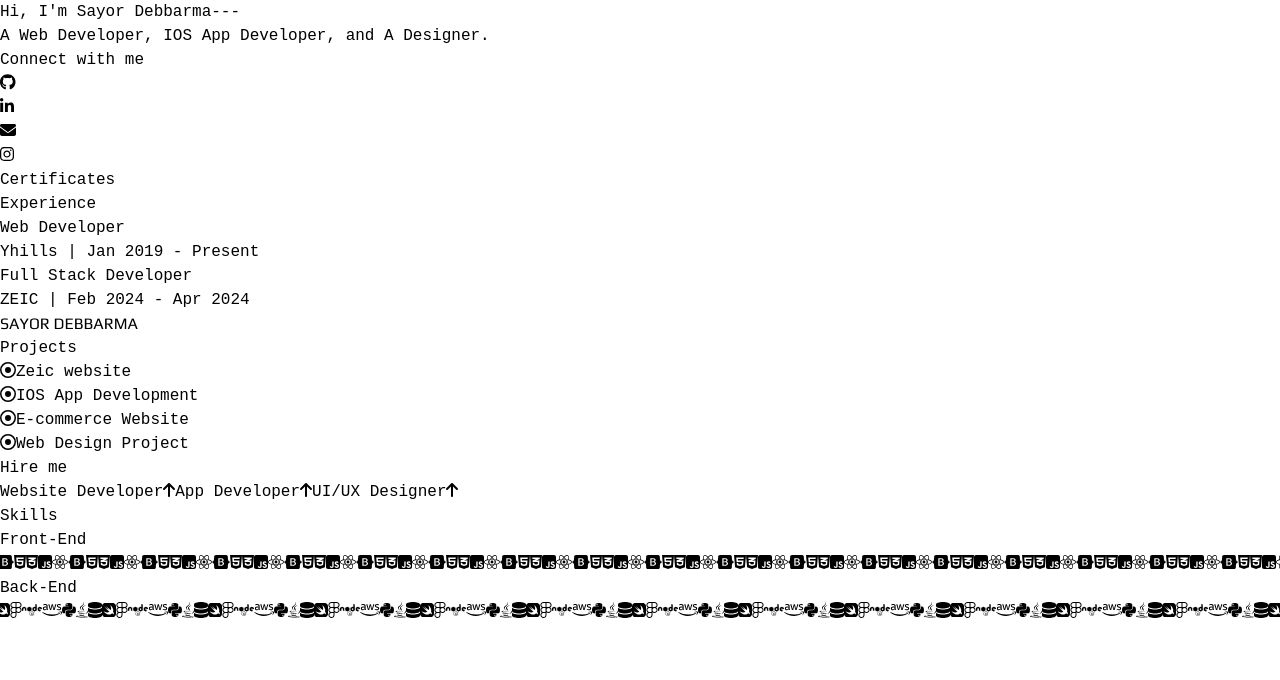
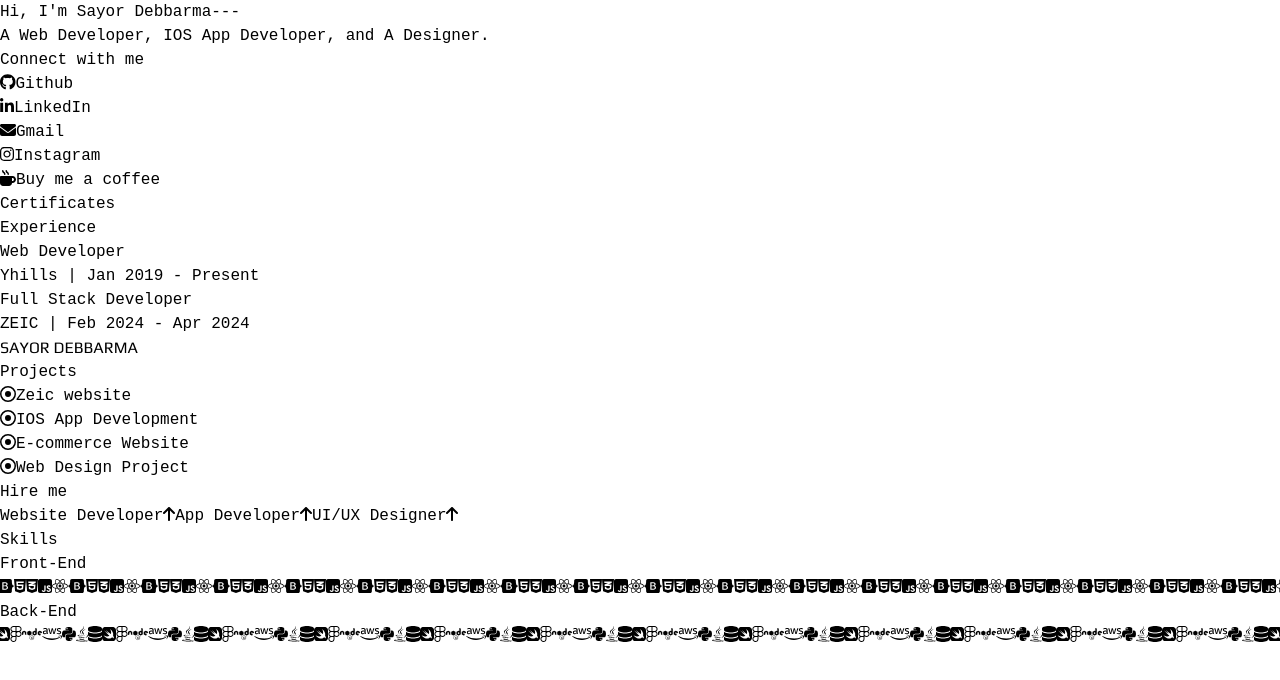
Before and after one commit to sayordebbarma/SD-Portfolio, a React (Vite) app: page / in a window 1280 px wide. Shown: the top 680 px of the page. Built offline with nearby package versions, Linux system fonts and the light colour scheme; the HTML template or start-up script is replaced by a standard one; a web font is replaced by a local one.

Commit message:
added some more feature to connection

```diff
--- a/src/Components/bentoGrid.jsx
+++ b/src/Components/bentoGrid.jsx
@@ -18,7 +18,9 @@ const generateRandomGradient = () => {
 
 const bentoGrid = () => {
   return (
-    <div className='h-full md:h-screen grid md:grid-cols-4 auto-rows-0 gap-4 p-10'> {/* auto-row-[200px] */}
+    <div className='h-full md:h-screen grid md:grid-cols-4 auto-rows-0 gap-4 p-10'>
+      {' '}
+      {/* auto-row-[200px] */}
       {data.map((item, i) => (
         <div
           key={i}
@@ -30,7 +32,7 @@ const bentoGrid = () => {
               : ''
           }
           ${i === 2 ? 'md:row-span-1' : ''}
-          ${i === 3 || i==5 ? 'md:row-span-2' : ''}
+          ${i === 3 || i == 5 ? 'md:row-span-2' : ''}
         `}
         >
           {renderContent(item)}
@@ -41,7 +43,7 @@ const bentoGrid = () => {
 };
 const renderContent = (item) => {
   const boxStyle =
-    'bg-white bg-opacity-10 hover:bg-opacity-20 overflow-hidden text-white shadow-5xl rounded-xl px-3 py-2 border-1 border-opacity-30 backdrop-filter backdrop-blur-3xl';
+    'w-full bg-white bg-opacity-10 hover:bg-opacity-20 overflow-hidden text-white shadow-5xl rounded-xl px-3 py-2 border-1 border-opacity-30 backdrop-filter backdrop-blur-3xl';
 
   switch (item.type) {
     case 'AboutMe':
@@ -55,37 +57,51 @@ const renderContent = (item) => {
       return (
         <div>
           <h2 className='font-bold text-xl'>{item.title}</h2>
-          <ul className='mt-4 grid grid-cols-2 gap-6 justify-items-center'>
+          <ul className='mt-4 grid grid-cols-2 gap-6 '>
             <li>
               <Link
-                className={` ${boxStyle}`}
+                className={` ${boxStyle} space-x-2`}
                 to='https://github.com/sayordebbarma'
                 target='/black'
               >
                 {item.github}
+                <span>Github</span>
               </Link>
             </li>
             <li>
               <Link
-                className={` ${boxStyle}`}
+                className={` ${boxStyle} space-x-2`}
                 to='https://linkedin.com/in/sayordebbarma'
                 target='/black'
               >
                 {item.linkedin}
+                <span>LinkedIn</span>
               </Link>
             </li>
             <li>
-              <Link className={` ${boxStyle}`} to='' target='/black'>
+              <Link className={` ${boxStyle} space-x-2`} to='' target='/black'>
                 {item.gmail}
+                <span>Gmail</span>
               </Link>
             </li>
             <li>
               <Link
-                className={` ${boxStyle}`}
+                className={` ${boxStyle} space-x-2`}
                 to='https://www.instagram.com/ig_sayordb'
                 target='/black'
               >
                 {item.insta}
+                <span>Instagram</span>
+              </Link>
+            </li>
+            <li className='col-span-2'>
+              <Link
+                className={` ${boxStyle} space-x-2`}
+                to='https://www.buymeacoffee.com/sayor'
+                target='/black'
+              >
+                {item.coffee}
+                <span>Buy me a coffee</span>
               </Link>
             </li>
           </ul>
--- a/src/Components/data.jsx
+++ b/src/Components/data.jsx
@@ -2,7 +2,7 @@ import Avatar from '../assets/avatar.png'
 import Subject from '../assets/Subject.png'
 import { FontAwesomeIcon } from '@fortawesome/react-fontawesome'
 import { faInstagram, faGithub, faLinkedinIn } from '@fortawesome/free-brands-svg-icons'
-import { faEnvelope } from '@fortawesome/free-solid-svg-icons'
+import { faEnvelope, faMugHot } from '@fortawesome/free-solid-svg-icons'
 
 const data = [
     {
@@ -18,6 +18,7 @@ const data = [
       github: <FontAwesomeIcon icon={faGithub} />,
       linkedin: <FontAwesomeIcon icon={faLinkedinIn} />,
       gmail: <FontAwesomeIcon icon={faEnvelope} />,
+      coffee: <FontAwesomeIcon icon={faMugHot} />,
       to: "/Connection"
     },
     {
```
